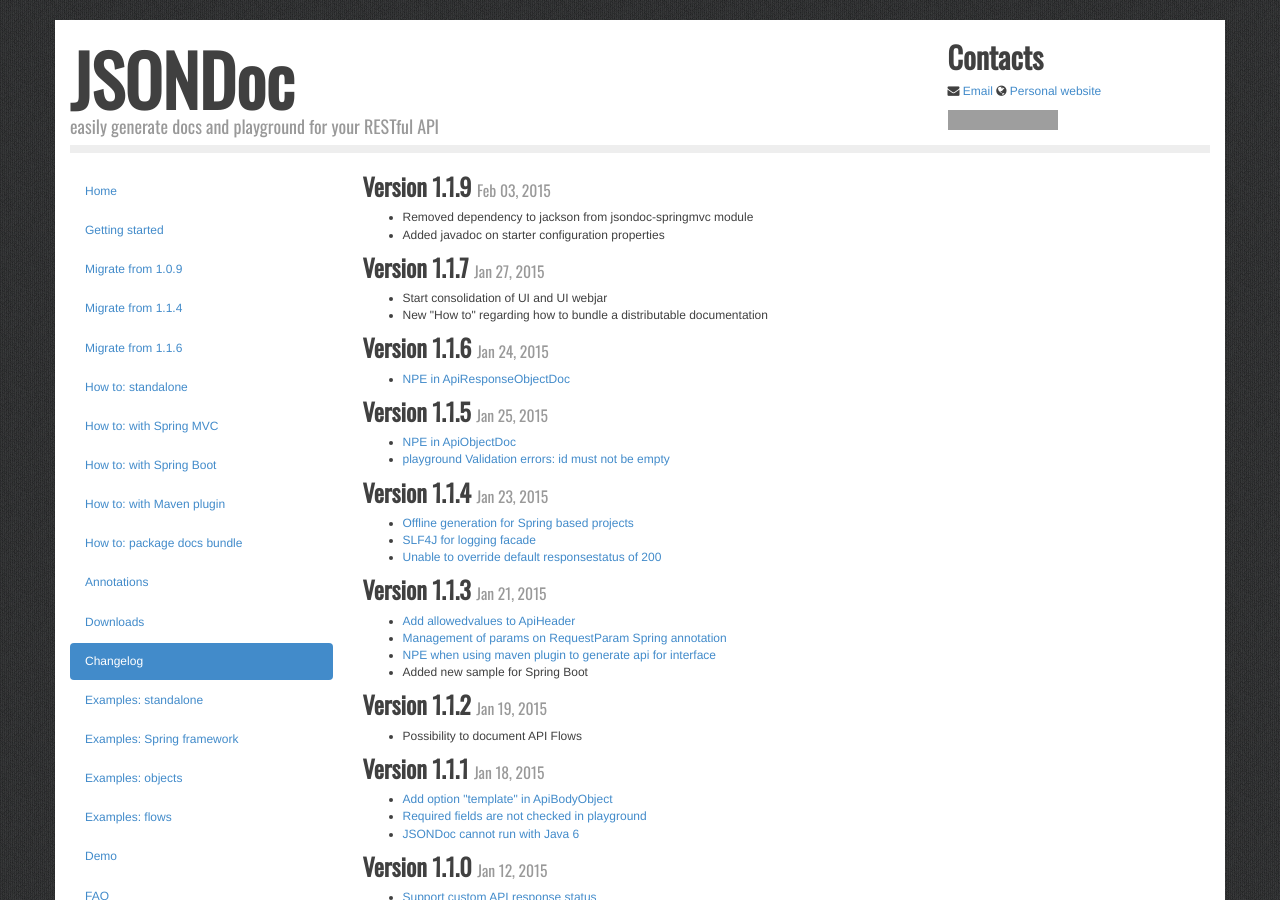
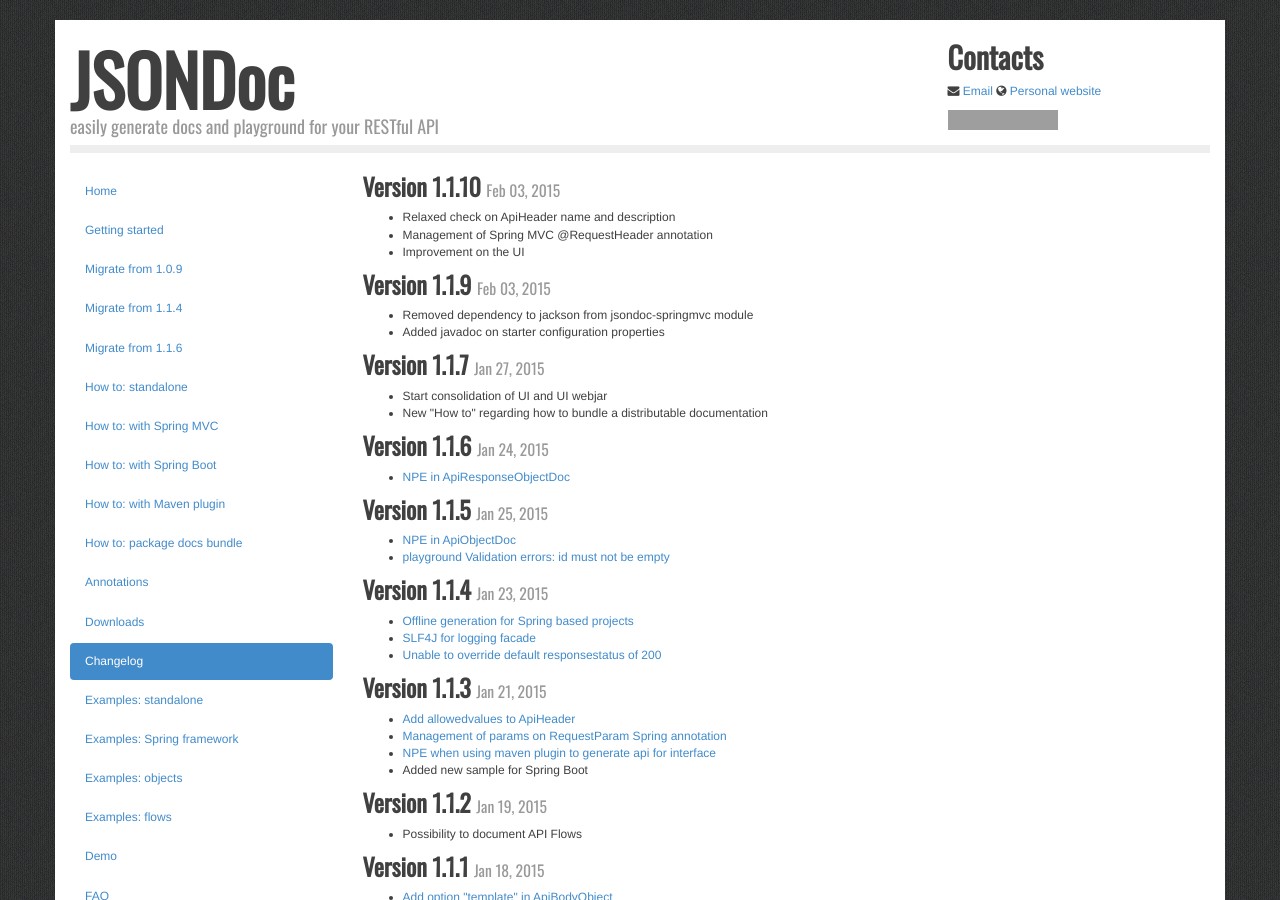
Before and after one commit to fabiomaffioletti/jsondoc, a Jekyll site: the page built from changelog.html, in a window 1280 px wide and 900 px high. Built offline with Jekyll 4.4.1, drawn with Linux system fonts in a browser that asks for light colours; nearby versions of some CDN libraries; some web fonts are replaced; Markdown is read by kramdown in place of the engine named in the settings; some of the changed text lies outside the part shown; grey boxes are pictures that could not be loaded.

Commit message:
docs for version 1.1.10

```diff
--- a/_config.yml
+++ b/_config.yml
@@ -2,6 +2,6 @@ name: JSONDoc
 baseurl:
 markdown: redcarpet
 highlighter: pygments
-version: 1.1.9
+version: 1.1.10
 demourl: http://jsondoc.eu01.aws.af.cm/jsondoc-ui.html
 downloadurl: distro/jsondoc-bundle-1.0.2.tar.gz
--- a/annotations.html
+++ b/annotations.html
@@ -135,7 +135,7 @@ title: Documentation
 		<tr>
 			<td colspan="3">This annotation has to be used inside an annotation of type <code>@ApiHeaders</code></td>
 		</tr>
-		<tr><td>Level</td><td><code>Annotation</code></td><td></td></tr>
+		<tr><td>Level</td><td><code>Annotation, Parameter</code></td><td></td></tr>
 		<tr>
 			<td>Property</td>
 			<td><code>name</code></td>
--- a/changelog.html
+++ b/changelog.html
@@ -2,6 +2,13 @@
 layout: default
 title: Changelog
 ---
+
+<h3>Version 1.1.10 <small>Feb 03, 2015</small></h3>
+<ul>
+<li>Relaxed check on ApiHeader name and description</li>
+<li>Management of Spring MVC @RequestHeader annotation</li>
+<li>Improvement on the UI</li>
+</ul>
 
 <h3>Version 1.1.9 <small>Feb 03, 2015</small></h3>
 <ul>
--- a/downloads.html
+++ b/downloads.html
@@ -7,8 +7,8 @@ title: Downloads
 <div class="alert alert-info">
 <ul class="list-unstyled">
         <li>Possibility to create documentation for API Flows</li>
-        <li>Template for objects in UI</li>
         <li>Offline docs generation for Spring MVC based projects</li>
+        <li>Management of RequestHeader Spring MVC annotation</li>
 </ul>
 </div>
 
@@ -18,6 +18,7 @@ title: Downloads
         	<tr><th style="width: 130px;">Version</th><th>Download bundle <code>*</code></th></tr>
         </thead>
         <tbody>
+                <tr><td>1.1.9</td><td>Available on Maven central</td></tr>
                 <tr><td>1.1.8</td><td>Available on Maven central</td></tr>
                 <tr><td>1.1.7</td><td>Available on Maven central</td></tr>
                 <tr><td>1.1.6</td><td>Available on Maven central</td></tr>
```
